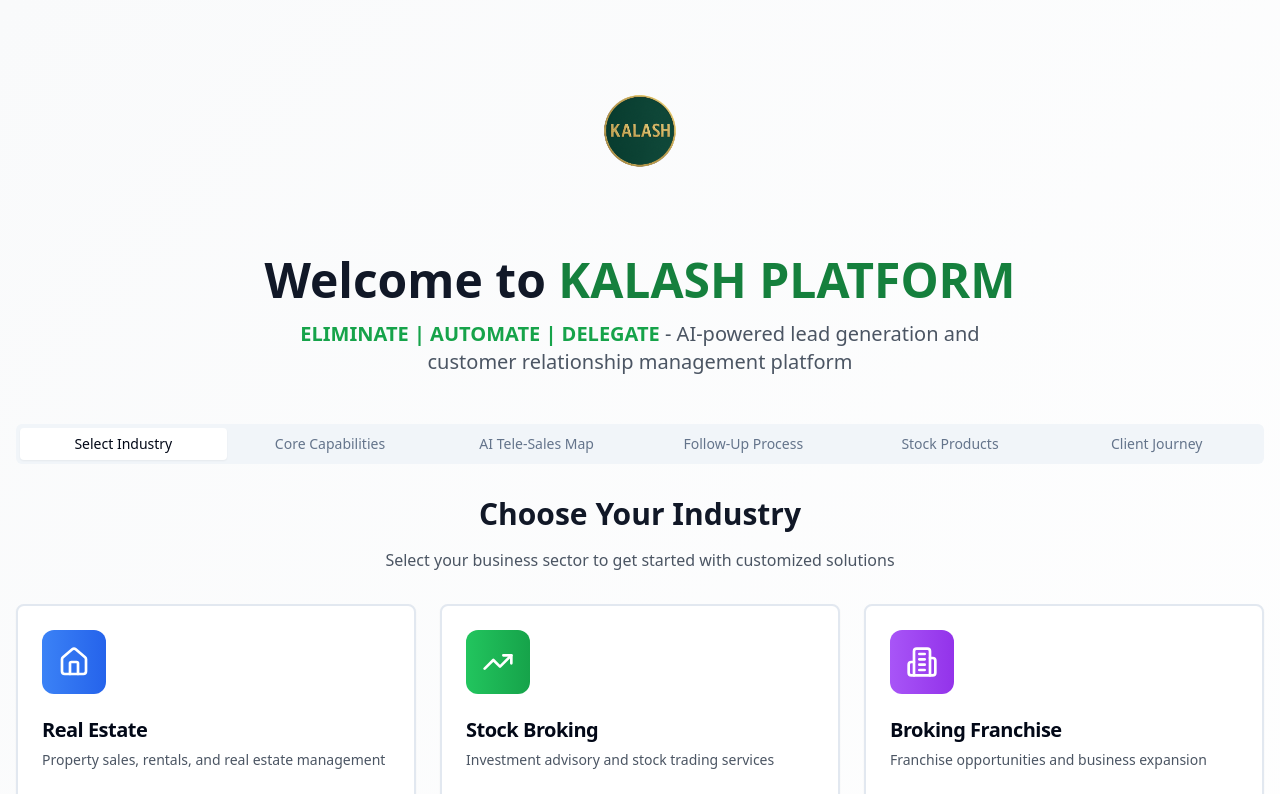
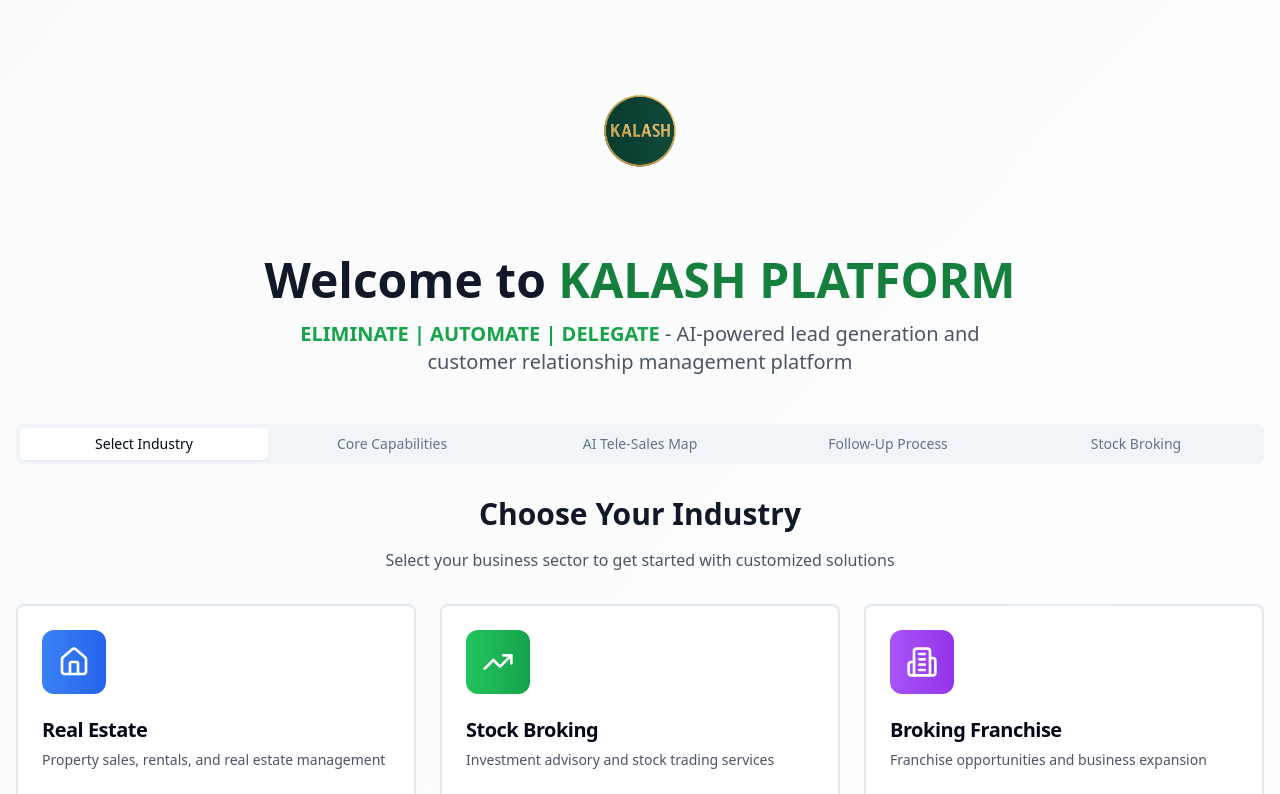
Before and after one commit to dualwarez/unified-engagement-hub, a React (Vite) app: page / in a window 1280 px wide. Shown: the top 794 px of the page. Built offline with nearby package versions, Linux system fonts and the light colour scheme.

Commit message:
feat: Move Client Journey section
Move the Client Journey section from the Real Estate component to the Stock Broking section within the IndustrySelector component.

```diff
--- a/src/components/IndustrySelector.tsx
+++ b/src/components/IndustrySelector.tsx
@@ -306,13 +306,12 @@ const IndustrySelector: React.FC<IndustrySelectorProps> = ({
         </div>
 
         <Tabs value={selectedTab} onValueChange={setSelectedTab} className="w-full">
-          <TabsList className="grid w-full grid-cols-6 mb-8">
+          <TabsList className="grid w-full grid-cols-5 mb-8">
             <TabsTrigger value="industries">Select Industry</TabsTrigger>
             <TabsTrigger value="capabilities">Core Capabilities</TabsTrigger>
             <TabsTrigger value="mindmap">AI Tele-Sales Map</TabsTrigger>
             <TabsTrigger value="followup">Follow-Up Process</TabsTrigger>
-            <TabsTrigger value="stockproducts">Stock Products</TabsTrigger>
-            <TabsTrigger value="stocklifecycle">Client Journey</TabsTrigger>
+            <TabsTrigger value="stockbroking">Stock Broking</TabsTrigger>
           </TabsList>
 
           <TabsContent value="industries" className="space-y-8">
@@ -411,11 +410,25 @@ const IndustrySelector: React.FC<IndustrySelectorProps> = ({
             <FollowUpMeetingMindMap />
           </TabsContent>
 
-          <TabsContent value="stockproducts" className="space-y-8">
+          <TabsContent value="stockbroking" className="space-y-8">
             <div className="text-center mb-8">
               <h2 className="text-3xl font-bold text-gray-900 mb-4">
+                Stock Broking Solutions
+              </h2>
+              <p className="text-gray-600">Comprehensive investment products and client journey management</p>
+            </div>
+
+            <Tabs defaultValue="products" className="w-full">
+              <TabsList className="grid w-full grid-cols-2 mb-8">
+                <TabsTrigger value="products">Financial Products</TabsTrigger>
+                <TabsTrigger value="journey">Client Journey</TabsTrigger>
+              </TabsList>
+
+              <TabsContent value="products" className="space-y-8">
+                <div className="text-center mb-8">
+                  <h3 className="text-2xl font-bold text-gray-900 mb-4">
                     Equity-Based Financial Product Categories
-              </h2>
+                  </h3>
                   <p className="text-gray-600">Comprehensive range of investment products for stock broking</p>
                 </div>
 
@@ -484,11 +497,11 @@ const IndustrySelector: React.FC<IndustrySelectorProps> = ({
                 </div>
               </TabsContent>
 
-          <TabsContent value="stocklifecycle" className="space-y-8">
+              <TabsContent value="journey" className="space-y-8">
                 <div className="text-center mb-8">
-              <h2 className="text-3xl font-bold text-gray-900 mb-4">
+                  <h3 className="text-2xl font-bold text-gray-900 mb-4">
                     Client Full Lifecycle Journey
-              </h2>
+                  </h3>
                   <p className="text-gray-600">Complete workflow from discovery to long-term relationship management</p>
                 </div>
 
@@ -551,6 +564,8 @@ const IndustrySelector: React.FC<IndustrySelectorProps> = ({
                 </Card>
               </TabsContent>
             </Tabs>
+          </TabsContent>
+        </Tabs>
       </div>
     </div>
   );
```
Lines whose indentation alone changed are shown as unchanged.
